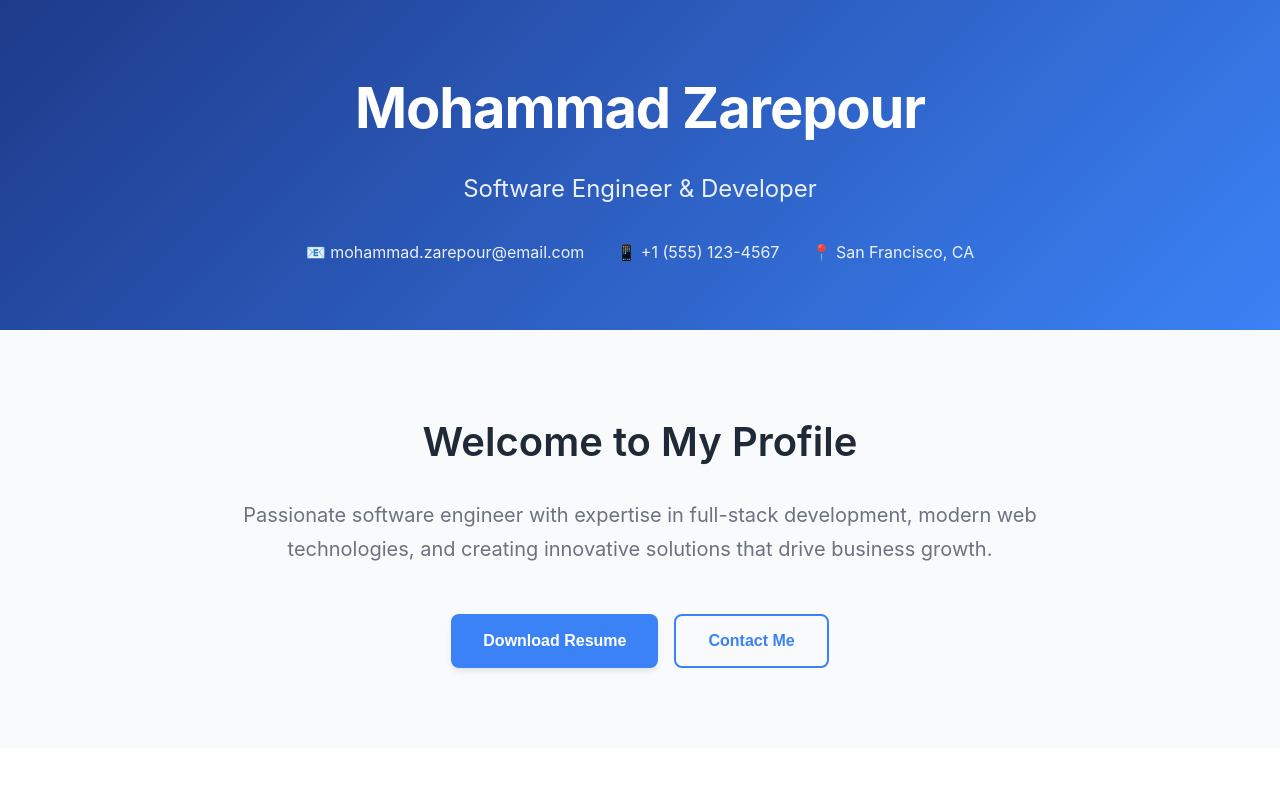
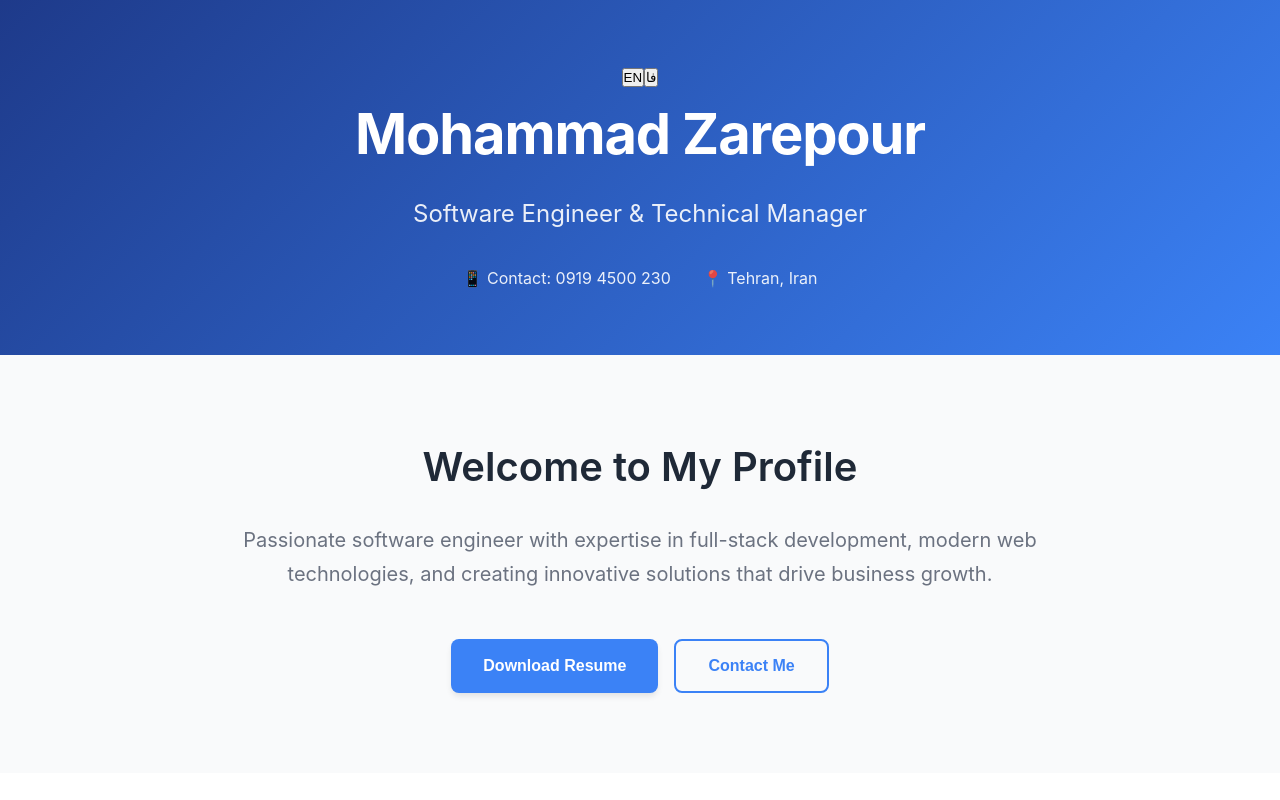
Before and after one commit to ruperaz/zarepour.ir, a Next.js app: page / in a window 1280 px wide. Shown: the top 800 px of the page. Built offline with nearby package versions, Linux system fonts and the light colour scheme.

Commit message:
Update homepage with multilingual content and structure
cgen-891eb49a31db422698fa4568a0eadd3f

```diff
--- a/app/page.tsx
+++ b/app/page.tsx
@@ -1,15 +1,25 @@
+'use client';
+
+import { useLanguage } from '../contexts/LanguageContext';
+import LanguageToggle from '../components/LanguageToggle';
+
 export default function HomePage() {
+  const { language, t } = useLanguage();
+  const isRTL = language === 'fa';
+
   return (
-    <main className="profile-container">
+    <main className={`profile-container ${isRTL ? 'rtl' : 'ltr'}`}>
       {/* Header Section */}
       <header className="header-section">
+        <div className="language-toggle-container">
+          <LanguageToggle />
+        </div>
         <div className="header-content">
-          <h1 className="profile-name">Mohammad Zarepour</h1>
-          <p className="profile-title">Software Engineer & Developer</p>
+          <h1 className="profile-name">{t('name')}</h1>
+          <p className="profile-title">{t('title')}</p>
           <div className="contact-info">
-            <span className="contact-item">📧 mohammad.zarepour@email.com</span>
-            <span className="contact-item">📱 +1 (555) 123-4567</span>
-            <span className="contact-item">📍 San Francisco, CA</span>
+            <span className="contact-item">📱 {t('email')}</span>
+            <span className="contact-item">📍 {t('location')}</span>
           </div>
         </div>
       </header>
```
